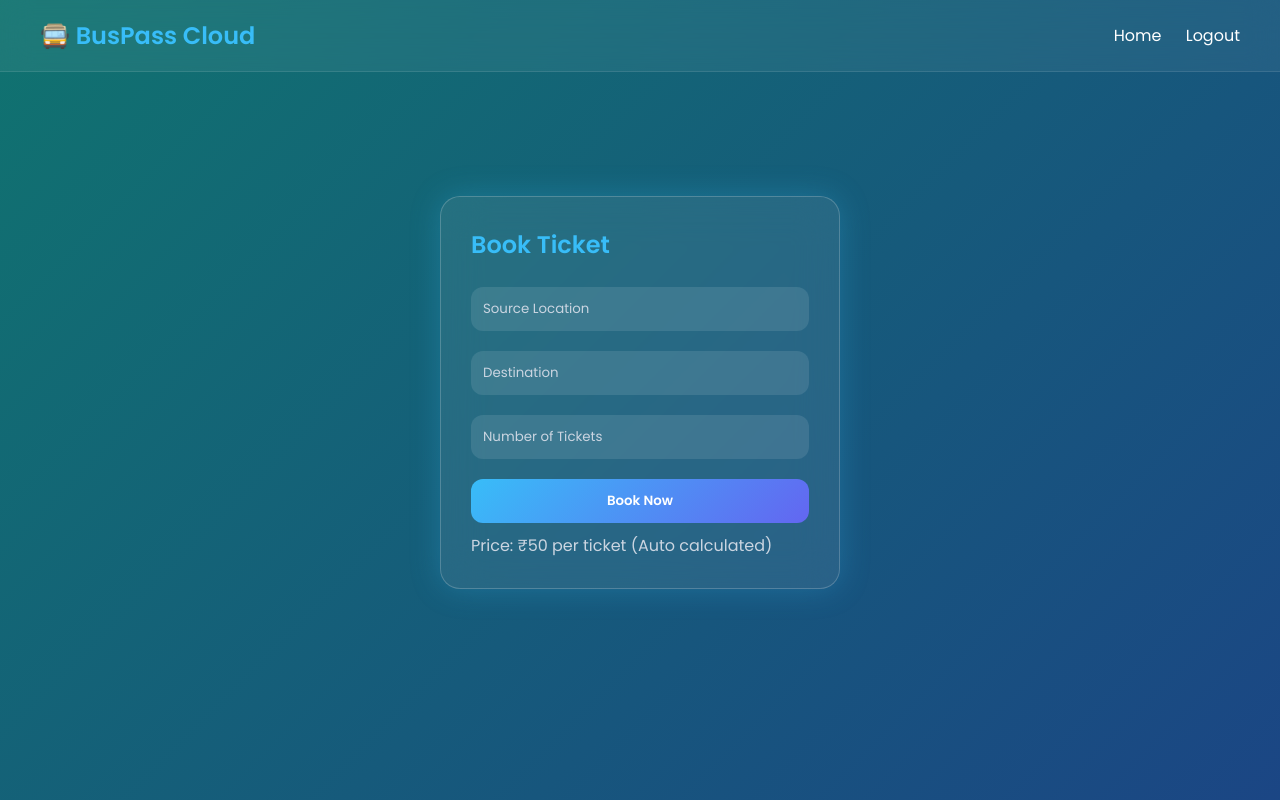
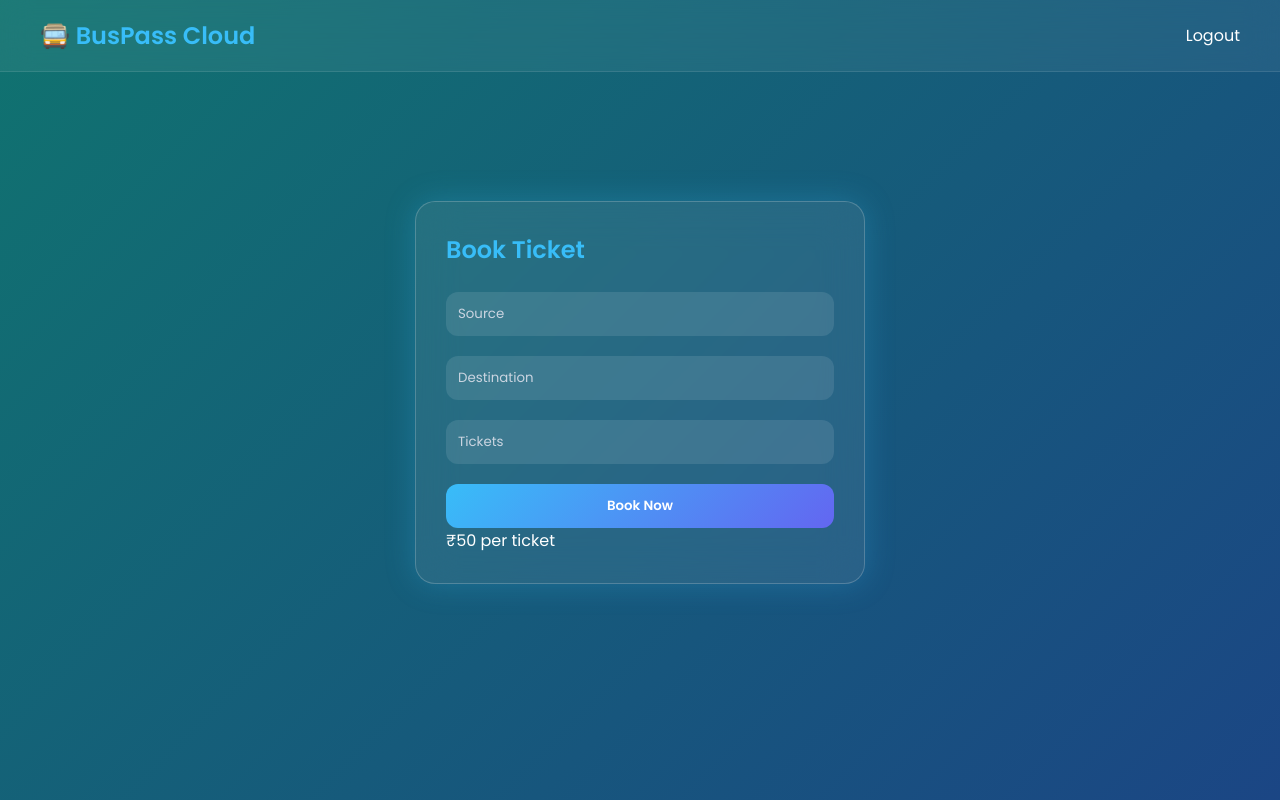
Before and after one commit to Sangeetha-123549/CodeAlpha_BusPassSystem1, a Flask app: page /book in a window 1280 px wide. Run offline with Flask 3, Linux system fonts and the light colour scheme; the visitor is signed in with stand-in values (Sample User, id 1).

Commit message:
book.html

```diff
--- a/templates/book.html
+++ b/templates/book.html
@@ -1,35 +1,30 @@
 <!DOCTYPE html>
 <html>
 <head>
-    <title>Book Ticket - Bus Pass</title>
+    <title>Book Ticket</title>
     <link rel="stylesheet" href="{{ url_for('static', filename='style.css') }}">
 </head>
 <body>
 
 <nav>
     <h1>🚍 BusPass Cloud</h1>
-    <div>
-        <a href="/">Home</a>
-        <a href="/logout">Logout</a>
-    </div>
+    <a href="/logout">Logout</a>
 </nav>
 
 <div class="container center">
 
-    <div class="card" style="width:400px;">
+    <div class="card">
         <h2>Book Ticket</h2>
 
-        <form method="POST">
-            <input type="text" name="source" placeholder="Source Location" required>
+        <form method="POST" action="/book">
+            <input type="text" name="source" placeholder="Source" required>
             <input type="text" name="destination" placeholder="Destination" required>
-            <input type="number" name="tickets" placeholder="Number of Tickets" min="1" required>
+            <input type="number" name="tickets" placeholder="Tickets" required>
 
             <button type="submit">Book Now</button>
         </form>
 
-        <p style="margin-top:10px; color:#cbd5e1;">
-            Price: ₹50 per ticket (Auto calculated)
-        </p>
+        <p>₹50 per ticket</p>
     </div>
 
 </div>
```
